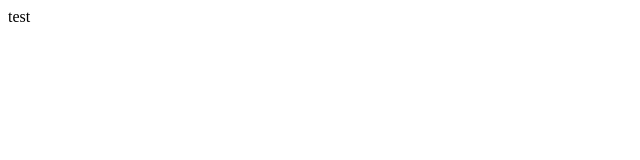
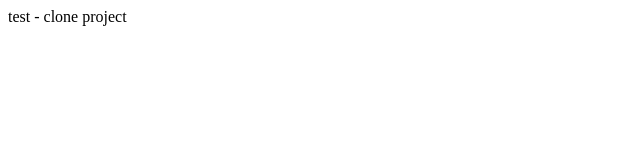
Before and after one commit to usheet/usheet.github.io, a plain HTML site: page index.html in a window 1280 px wide. Shown: the whole page, without its empty margins (0-640 px from the left). Drawn offline with Linux system fonts and the light colour scheme.

Commit message:
Clone project
- test commit

```diff
--- a/index.html
+++ b/index.html
@@ -6,6 +6,6 @@
     <title>Document</title>
 </head>
 <body>
-    test
+    test - clone project
 </body>
 </html>
```
